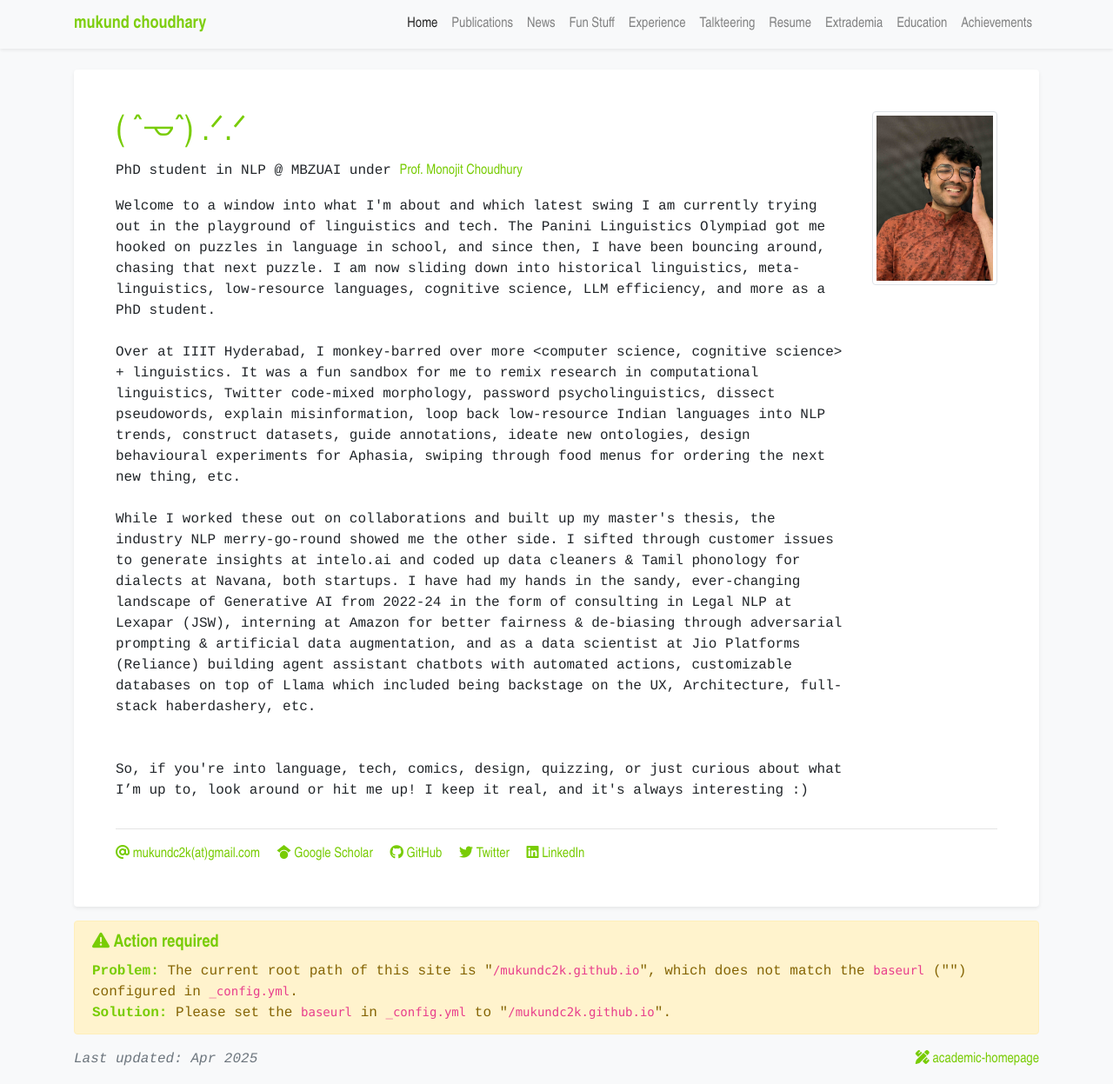
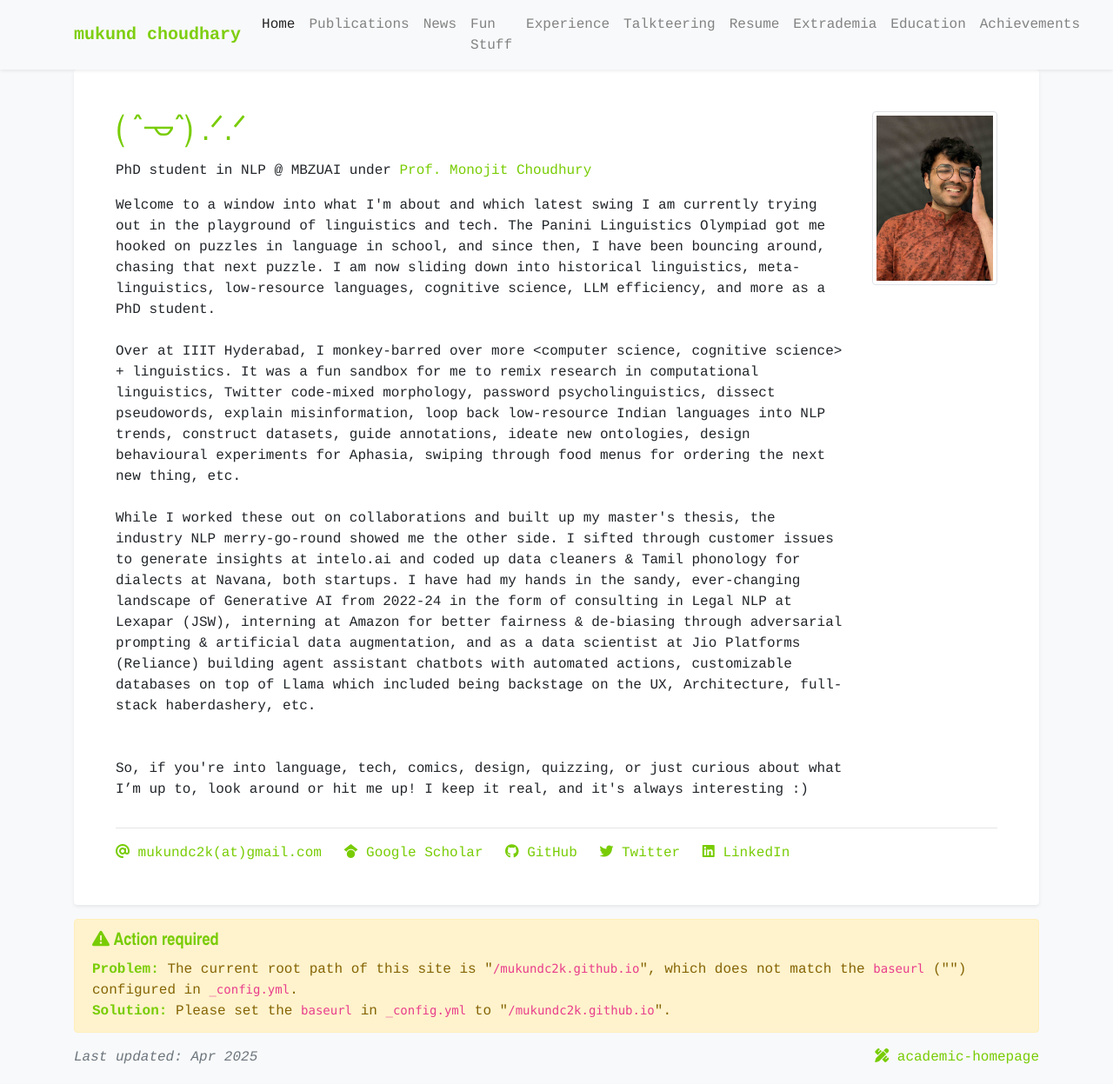
Before and after one commit to mukundc2k/mukundc2k.github.io, a Jekyll site: the page built from index.html, in a window 1280 px wide and 1247 px high. Shown: the whole window at 87% size. Built offline with Jekyll 4.4.1, drawn with Linux system fonts in a browser that asks for light colours; a style sheet for code colours, icons or effects is not loaded.

Commit message:
Update global.css

```diff
--- a/assets/css/global.css
+++ b/assets/css/global.css
@@ -29,7 +29,8 @@ h1, h2, h3, h4, h5, h6,
 }
 
 a {
-    font-family: 'Arial Narrow', Arial, sans-serif;
+/*     font-family: 'Arial Narrow', Arial, sans-serif; */
+    font-family: 'Courier', mono;
     color: #78CC04;
 }
 
```
